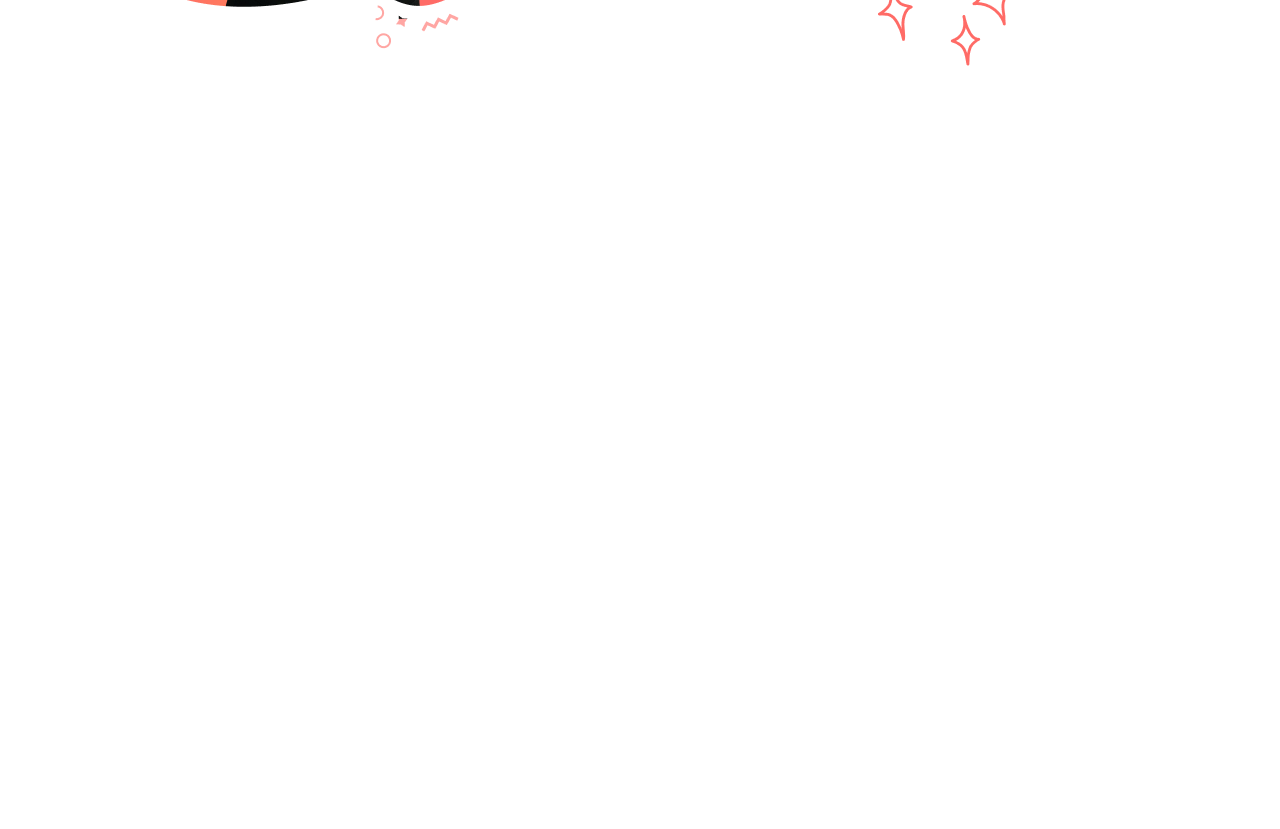
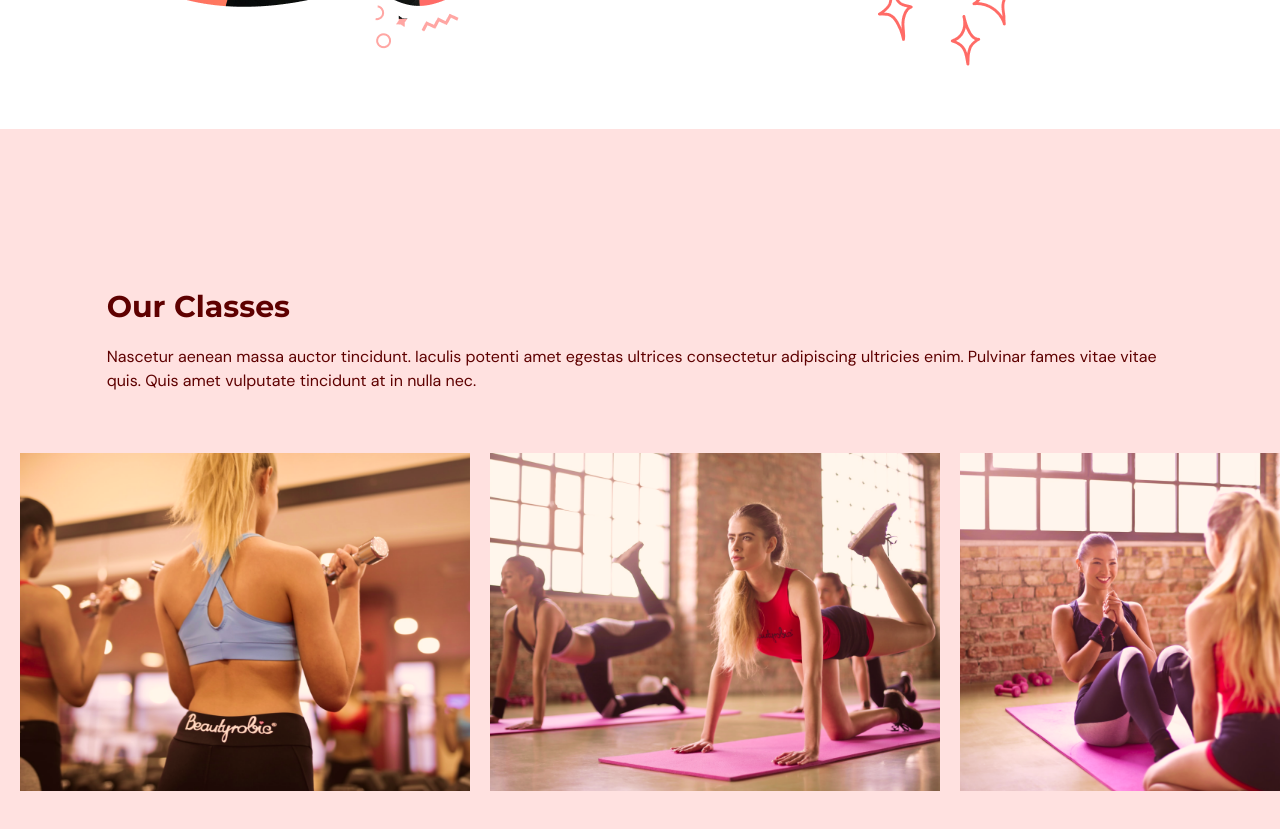
Before and after one commit to minhalAftab/gym-react-website, a React (Vite) app: page / in a window 1280 px wide. Shown: the part 2000-2829 px from the top of the page. Before the commit the page ends 2129 px from the top, so only its background shows below. Built offline with nearby package versions, Linux system fonts and the light colour scheme.

Commit message:
Created Our Classes Page with sliding Images

```diff
--- a/src/App.tsx
+++ b/src/App.tsx
@@ -3,6 +3,7 @@
 import Benefits from "@/scenes/benefits";
 import { useEffect, useState } from "react";
 import { SelectedPage } from "@/shared/types";
+import OurClasses from "@/scenes/ourClasses";
 
 function App() {
   const [selectedPage, setSelectedPage] = useState<SelectedPage>(
@@ -29,6 +30,7 @@
       />
       <Home setSelectedPage={setSelectedPage} />
       <Benefits setSelectedPage={setSelectedPage} />
+      <OurClasses setSelectedPage={setSelectedPage} />
     </div>
   );
 }
--- a/src/scenes/benefits/index.tsx
+++ b/src/scenes/benefits/index.tsx
@@ -102,17 +102,35 @@
             {/** TITLE */}
             <div className="relative ">
               <div className="before:absolute before:-left-20 before:-top-20 before:content-abstractwaves">
-                <div>
+                <motion.div
+                  initial="hidden"
+                  whileInView="visible"
+                  viewport={{ once: true, amount: 0.5 }}
+                  transition={{ duration: 0.5 }}
+                  variants={{
+                    hidden: { opacity: 0, x: 50 },
+                    visible: { opacity: 1, x: 0 },
+                  }}
+                >
                   <HText>
                     MILLIONS OF HAPPY MEMBERS GETTING{" "}
                     <span className="text-primary-500">FIT</span>
                   </HText>
-                </div>
+                </motion.div>
               </div>
             </div>
 
             {/** DESCRIPT */}
-            <div>
+            <motion.div
+              initial="hidden"
+              whileInView="visible"
+              viewport={{ once: true, amount: 0.5 }}
+              transition={{ delay: 0.2, duration: 0.5 }}
+              variants={{
+                hidden: { opacity: 0, x: -50 },
+                visible: { opacity: 1, x: 0 },
+              }}
+            >
               <p className="my-5">
                 Nascetur aenean massa auctor tincidunt. Iaculis potenti amet
                 egestas ultrices consectetur adipiscing ultricies enim. Pulvinar
@@ -127,7 +145,7 @@
                 fames vitae vitae quis. Quis amet vulputate tincidunt at in
                 nulla nec.
               </p>
-            </div>
+            </motion.div>
             {/** BUTTON */}
             <div className="relative mt-16">
               <div className="before:absolute before:-bottom-20 before:right-40 before:z-[-1] before:content-sparkles">
--- /dev/null
+++ b/src/scenes/ourClasses/Class.tsx
@@ -0,0 +1,23 @@
+type Props = {
+  name: string;
+  description?: string;
+  image: string;
+};
+
+const Class = ({ name, description = "some description", image }: Props) => {
+  const overlayStyles = `p-5 absolute z-30 flex
+    h-[380px] w-[450px] flex-col items-center justify-center
+    whitespace-normal bg-primary-500 text-center text-white opacity-0
+    transition duration-500 hover:opacity-90`;
+  return (
+    <li className="relative ms-5 inline-block h-[380px] w-[450px]">
+      <div className={overlayStyles}>
+        <p>{name}</p>
+        <p>{description}</p>
+      </div>
+      <img alt={`${image}`} src={image} />
+    </li>
+  );
+};
+
+export default Class;
--- /dev/null
+++ b/src/scenes/ourClasses/index.tsx
@@ -0,0 +1,98 @@
+import { ClassType, SelectedPage } from "@/shared/types";
+import image1 from "@/assets/image1.png";
+import image2 from "@/assets/image2.png";
+import image3 from "@/assets/image3.png";
+import image4 from "@/assets/image4.png";
+import image5 from "@/assets/image5.png";
+import image6 from "@/assets/image6.png";
+import { motion } from "framer-motion";
+import HText from "@/shared/HText";
+import Class from "./Class";
+
+const classes: Array<ClassType> = [
+  {
+    name: "Weight Training Classes",
+    description:
+      "Nascetur aenean massa auctor tincidunt. Iaculis potenti ametegestas ultrices ",
+    image: image1,
+  },
+  {
+    name: "Training Classes",
+    image: image2,
+  },
+  {
+    name: "Fitness Classes",
+    description:
+      "Nascetur aenean massa auctor tincidunt. Iaculis potenti ametegestas ultrices ",
+    image: image3,
+  },
+  {
+    name: "Adventour Classes",
+    image: image4,
+  },
+  {
+    name: "Ab Core Classes",
+    description:
+      "Nascetur aenean massa auctor tincidunt. Iaculis potenti ametegestas ultrices ",
+    image: image5,
+  },
+  {
+    name: "Yoga Classes",
+    description:
+      "Nascetur aenean massa auctor tincidunt. Iaculis potenti ametegestas ultrices ",
+    image: image6,
+  },
+];
+
+type Props = {
+  setSelectedPage: (value: SelectedPage) => void;
+};
+
+const OurClasses = ({ setSelectedPage }: Props) => {
+  return (
+    <section id="ourclasses" className="w-full bg-primary-100 py-40">
+      <motion.div
+        onViewportEnter={() => setSelectedPage(SelectedPage.OurClasses)}
+      >
+        <motion.div
+          className="mx-auto w-5/6"
+          initial="hidden"
+          whileInView="visible"
+          viewport={{ once: true, amount: 0.5 }}
+          transition={{ duration: 0.5 }}
+          variants={{
+            hidden: { opacity: 0, x: -50 },
+            visible: { opacity: 1, x: 0 },
+          }}
+        >
+          <div className="md:e-3/5">
+            <HText>Our Classes</HText>
+            <p className="py-5">
+              Nascetur aenean massa auctor tincidunt. Iaculis potenti amet
+              egestas ultrices consectetur adipiscing ultricies enim. Pulvinar
+              fames vitae vitae quis. Quis amet vulputate tincidunt at in nulla
+              nec.
+            </p>
+          </div>
+        </motion.div>
+        <div
+          className="mt-10 h-[353px] w-full overflow-x-auto
+    overflow-y-hidden"
+        >
+          <ul className=" w-[2800px] whitespace-nowrap">
+            {classes.map((item, index) => (
+              <Class
+                key={`${item.name}-${index}`}
+                name={item.name}
+                description={item.description}
+                image={item.image}
+              />
+            ))}
+          </ul>
+        </div>
+      </motion.div>
+    </section>
+  );
+};
+
+export default OurClasses;
--- a/src/shared/types.ts
+++ b/src/shared/types.ts
@@ -12,3 +12,9 @@
     title : string;
     description: string;
   }
+
+  export interface ClassType {
+    name:string ;
+    description ?: string;
+    image: string;
+  }
```
